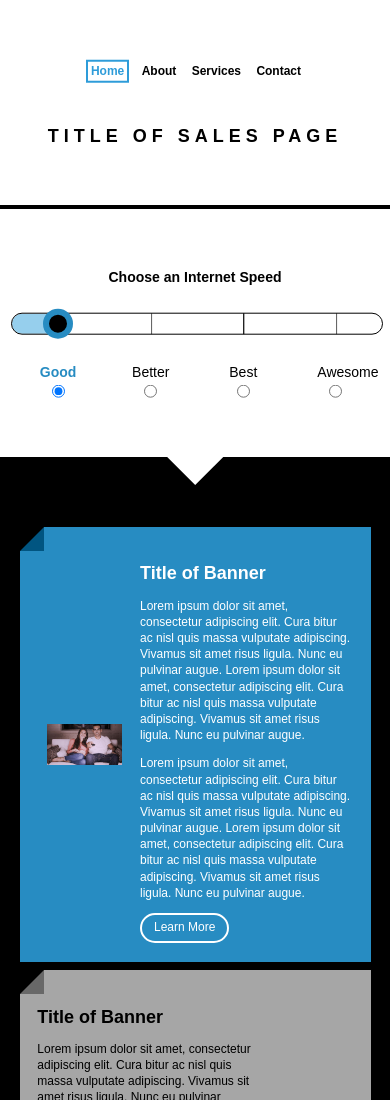
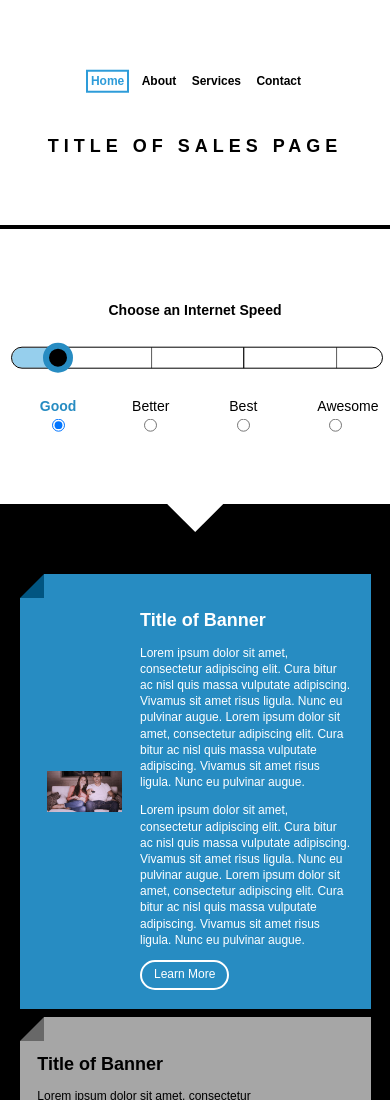
Before and after one commit to kganguly/FED, a website: page index.html in a window 390 px wide. Shown: the top 1100 px of the page. Drawn offline with nearby package versions, Linux system fonts and the light colour scheme.

Commit message:
Mobile header adjustments

```diff
--- a/css/style.css
+++ b/css/style.css
@@ -32,7 +32,7 @@ main {
 }
 
 header {
-    height: 205px;
+    height: 225px;
     width: 100%;
     background-color: white;
     margin: 0;
@@ -86,7 +86,7 @@ header h1 {
 }
 
 #speed {
-    min-height: 248px;
+    min-height: 275px;
     width: 100%;
     background-color: white;
     margin: 0 0 15% 0;
```
